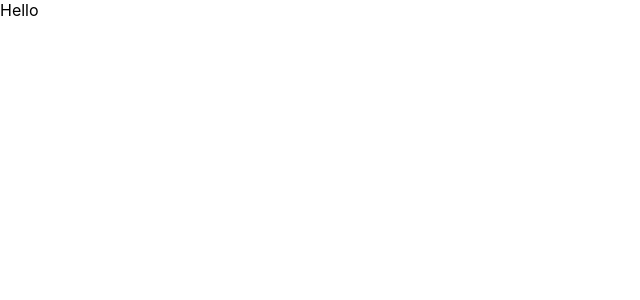
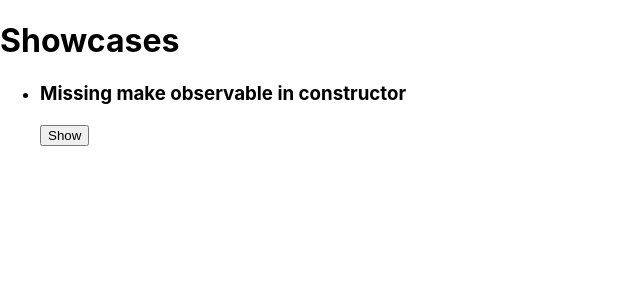
Before and after one commit to pro0255/mobx-showcases, a React (Create React App) app: page / in a window 1280 px wide. Shown: the top 300 px of the page, without its empty margins (0-640 px from the left). Built offline with nearby package versions, Linux system fonts and the light colour scheme.

Commit message:
feat: adding first case

```diff
--- /dev/null
+++ b/prettierrc.json
@@ -0,0 +1,6 @@
+{
+  "trailingComma": "es5",
+  "tabWidth": 4,
+  "semi": false,
+  "singleQuote": true
+}
--- a/src/App.tsx
+++ b/src/App.tsx
@@ -1,10 +1,25 @@
-import React from 'react';
+import React from "react";
+import { ShowMore } from "./components/ShowMore";
+import { MakeObservableError } from "./showcases/mobx/MakeObservableError";
+import { configure } from "mobx";
+
+configure({
+  enforceActions: "never",
+});
 
 function App() {
   return (
-      <div>
-        Hello
-      </div>
+    <div>
+      <h1>Showcases</h1>
+      <ul>
+        <li>
+          <ShowMore
+            image={MakeObservableError}
+            name={MakeObservableError.showcaseName}
+          />
+        </li>
+      </ul>
+    </div>
   );
 }
 
--- /dev/null
+++ b/src/components/ShowMore.tsx
@@ -0,0 +1,60 @@
+import { useState } from "react";
+import { ImageType } from "../types";
+import { observer } from "mobx-react";
+
+type Props = {
+  name: string;
+  image: any;
+};
+
+export const ShowMore = ({ image, name }: Props) => {
+  const [isVisible, setIsVisible] = useState(false);
+
+  return (
+    <div>
+      <h3>{name}</h3>
+      <button onClick={() => setIsVisible((oldState) => !oldState)}>
+        {isVisible ? "Hide" : "Show"}
+      </button>
+
+      {isVisible && <View image={image} />}
+    </div>
+  );
+};
+
+type ViewProps = {
+  image: any;
+};
+
+const View = ({ image }: ViewProps) => {
+  const [instance] = useState<ImageType>(new image());
+
+  return (
+    <div
+      style={{
+        marginTop: "20px",
+      }}
+    >
+      <ObserverView instance={instance} />
+    </div>
+  );
+};
+
+type ObserverViewProps = {
+  instance: ImageType;
+};
+
+const ObserverView = observer(({ instance }: ObserverViewProps) => {
+  return (
+    <div>
+      This is value {instance.value}
+      <div
+        style={{
+          marginTop: "10px",
+        }}
+      >
+        <button onClick={instance.action}>Action</button>
+      </div>
+    </div>
+  );
+});
--- /dev/null
+++ b/src/showcases/mobx/MakeObservableError.tsx
@@ -0,0 +1,13 @@
+import { observable } from "mobx";
+import { ImageType } from "../../types";
+
+export class MakeObservableError implements ImageType {
+  public static showcaseName: string = "Missing make observable in constructor";
+
+  @observable
+  public value: number = 1;
+
+  action = () => {
+    this.value++;
+  };
+}
--- /dev/null
+++ b/src/types.ts
@@ -0,0 +1,4 @@
+export interface ImageType {
+  action: () => void;
+  value: number;
+}
```
Also changed, not shown: package.json (+7 -4 lines), 2 other files (tests, documents, lock files or other folders).
